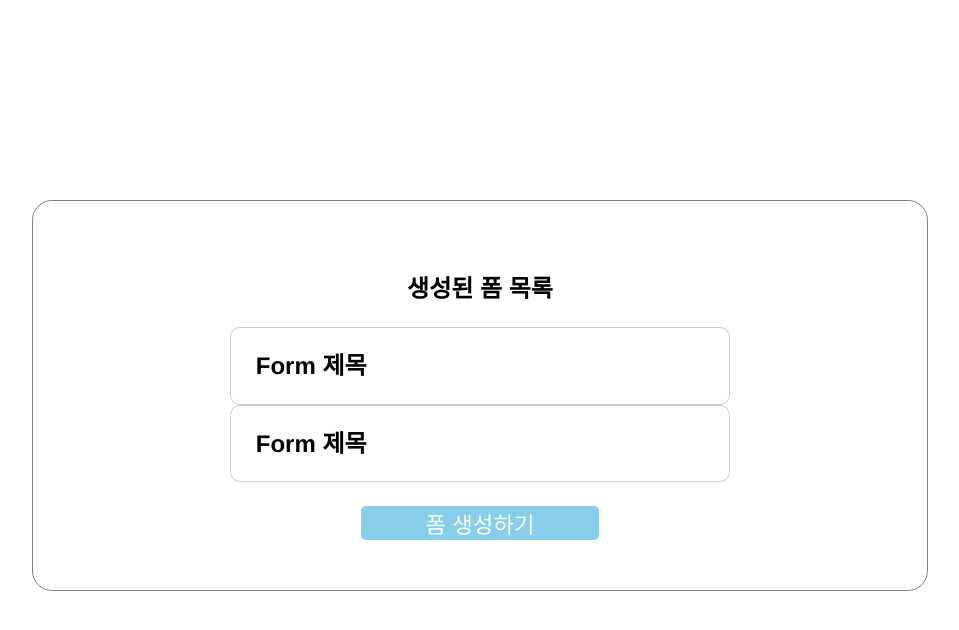
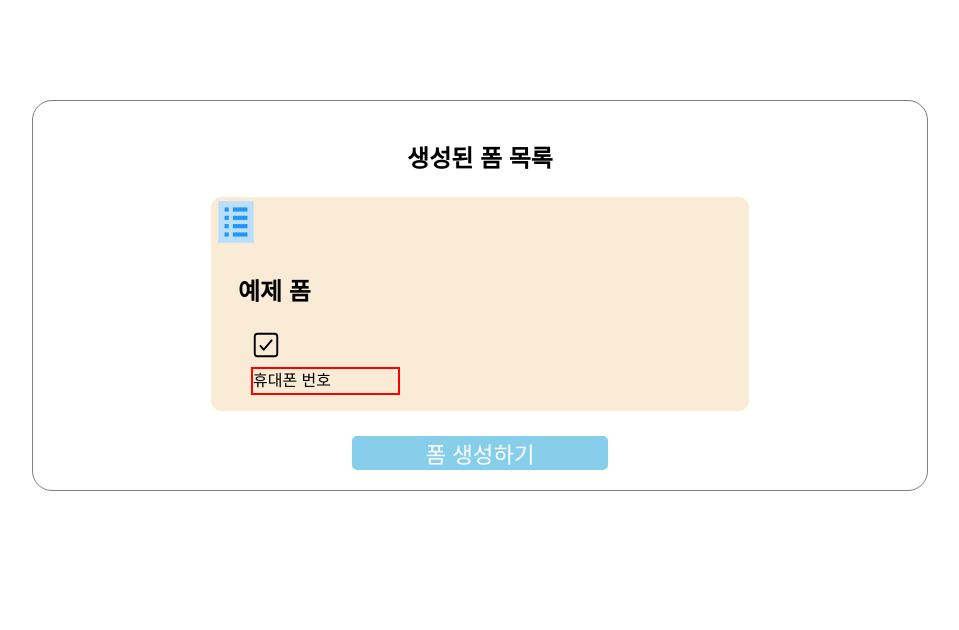
Before and after one commit to WPO-Team-01/wanted-codestates-project-1-7, a React (Create React App) app: page / in a window 1280 px wide. Shown: the top 630 px of the page, without its empty margins (160-1119 px from the left). Built offline with nearby package versions, Linux system fonts and the light colour scheme; the HTML template or start-up script is replaced by a standard one.

Commit message:
add : savedForm

```diff
--- a/package.json
+++ b/package.json
@@ -10,6 +10,7 @@
     "craco-alias": "^3.0.1",
     "react": "^17.0.2",
     "react-dom": "^17.0.2",
+    "react-icons": "^4.3.1",
     "react-router-dom": "^6.2.1",
     "react-scripts": "5.0.0",
     "styled-components": "^5.3.3",
@@ -20,7 +21,6 @@
     "build": "craco build",
     "test": "react-scripts test",
     "eject": "react-scripts eject"
-
   },
   "eslintConfig": {
     "extends": [
--- a/src/components/FormList/FormList.js
+++ b/src/components/FormList/FormList.js
@@ -1,7 +1,10 @@
-import styled from 'styled-components';
+import styled from "styled-components";
+import { FcViewDetails } from "react-icons/fc";
+import SavedForm from "../SavedForm/SavedForm";
+import { useState, useEffect } from "react";
 
 const Wrapper2 = styled.div`
-  border: 1px solid #ccc;
+  background: #faebd7;
   width: 70%;
   height: 15%;
   border-radius: 10px;
@@ -10,10 +13,31 @@ const Title = styled.h2`
   width: 25%;
   margin-left: 5%;
 `;
-function FormList() {
+
+function FormList(props) {
+  const { form } = props;
+  // const [SavedForm, setSavedForms] = useState({
+  //   id: form.data.id,
+  //   type: form.data.type,
+  //   required: form.data.required,
+  //   label: form.data.label,
+  //   placeholder: form.data.placeholder,
+  // });
+  const [savedForm, setSavedForms] = useState([]);
+
+  useEffect(() => {
+    setSavedForms(form.data); //[{id:"phone"},{id:"address"}....]
+  }, []);
+  //폼 생성하기 버튼 -> 생성하기 페이지로 넘어가기
+  // 3번 생성된 폼 목록이 업데이트 되는 때: 제출하기 누르면 추가되어야함.
+
   return (
     <Wrapper2>
-      <Title>Form 제목</Title>
+      <FcViewDetails size="50" />
+      <Title>{form.title}</Title>
+      <ul>
+        <SavedForm savedForm={savedForm} />
+      </ul>
     </Wrapper2>
   );
 }
--- /dev/null
+++ b/src/components/SavedForm/SavedForm.js
@@ -0,0 +1,25 @@
+import React from "react";
+import { IoCheckboxOutline } from "react-icons/io5";
+import styled from "styled-components";
+
+const Phone = styled.div`
+  width: 30%;
+  border: 2px solid red;
+`;
+
+const SavedForm = (props) => {
+  const { savedForm } = props; //[{id:"phone"},{id:"address"}....]
+
+  return (
+    <div>
+      <IoCheckboxOutline size="30" />
+      {savedForm.map((el) => {
+        if (el.id === "phone") {
+          return <Phone>{el.label}</Phone>;
+        }
+      })}
+    </div>
+  );
+};
+
+export default SavedForm;
--- a/src/pages/MainPage/MainPage.js
+++ b/src/pages/MainPage/MainPage.js
@@ -1,6 +1,6 @@
-import React from 'react';
-import FormList from '@/components/FormList/FormList';
-import styled from 'styled-components';
+import React, { useState } from "react";
+import FormList from "@/components/FormList/FormList";
+import styled from "styled-components";
 
 const Title = styled.h2`
   top: 10%;
@@ -24,12 +24,62 @@ const Button = styled.button`
   font-weight: 500;
 `;
 const Main = () => {
+  const [forms, setForms] = useState([
+    {
+      id: 123,
+      title: "예제 폼",
+      data: [
+        {
+          id: "name",
+          type: "text",
+          required: true,
+          label: "이름",
+          placeholder: "주민등록상 이름 입력",
+        },
+        {
+          id: "phone",
+          type: "phone",
+          required: true,
+          label: "휴대폰 번호",
+        },
+        {
+          id: "address",
+          type: "address",
+          required: true,
+          label: "배송지",
+        },
+        {
+          id: "input_0",
+          type: "select",
+          label: "옵션1",
+          options: ["S", "L", "XL", "XXL"],
+          required: true,
+        },
+        {
+          id: "input_1",
+          type: "file",
+          label: "첨부파일",
+          required: false,
+          description: "<p>첨부파일은 위와 같이 입력할 수 있습니다.</p>",
+        },
+        {
+          id: "agreement_0",
+          type: "agreement",
+          label: "개인정보 수집 약관 동의",
+          required: true,
+          contents: "<p>(개인정보 수집 및 약관 내용)</p>",
+        },
+      ],
+    },
+  ]);
+
   return (
     <>
       <Title>생성된 폼 목록</Title>
       <BoxWrapper>
-        <FormList />
-        <FormList />
+        {forms.map((form) => (
+          <FormList form={form} />
+        ))}
       </BoxWrapper>
       <Button>폼 생성하기</Button>
     </>
--- a/src/styles/Container.js
+++ b/src/styles/Container.js
@@ -1,4 +1,4 @@
-import styled from 'styled-components';
+import styled from "styled-components";
 
 export const Container = styled.div`
   display: flex;
@@ -6,11 +6,10 @@ export const Container = styled.div`
   justify-content: center;
   align-items: center;
   margin: 0 auto;
-  margin-top: 200px;
-  margin-bottom: 200px;
+  margin-top: 100px;
+  padding: 20px;
   width: 70%;
   height: 100%;
-  padding: 50px;
   border-radius: 20px;
   border: 1px solid grey;
 `;
```
Also changed, not shown: 1 other file (tests, documents, lock files or other folders).
